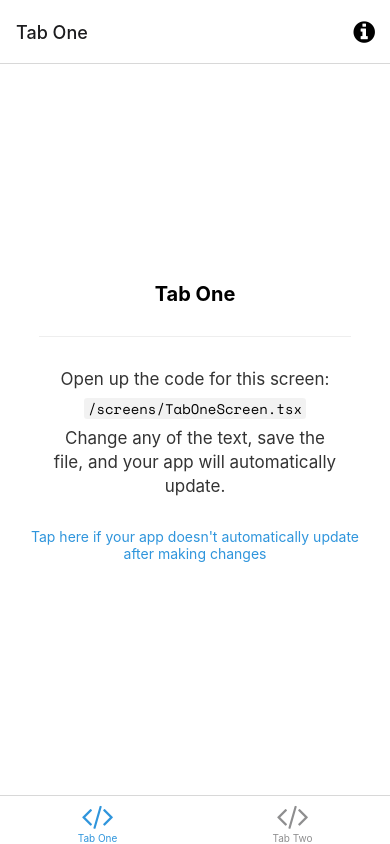
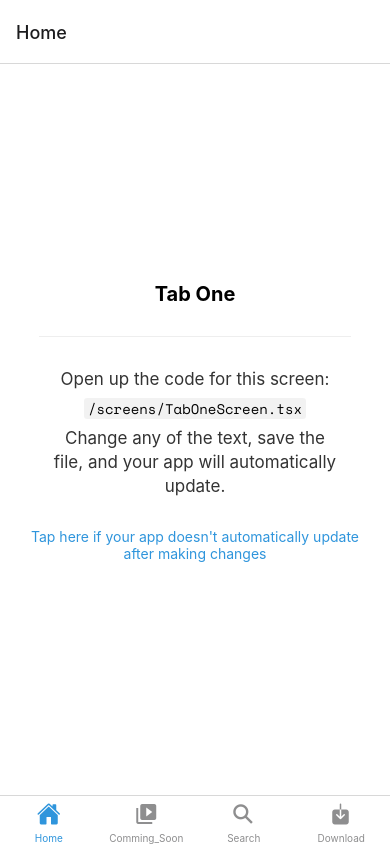
Before and after one commit to NhutHuynhiOSDev-hub/NetflixClone-ReactNative, a React Native app in the folder Netflixt-Clone/: screen /Home in a window 390 px wide. Built offline with nearby package versions, Linux system fonts and the light colour scheme; what expo-linking would draw is missing.

Commit message:
add tabbar & update tabbar icons

```diff
--- a/Netflixt-Clone/navigation/index.tsx
+++ b/Netflixt-Clone/navigation/index.tsx
@@ -3,27 +3,41 @@
  * https://reactnavigation.org/docs/getting-started
  *
  */
-import { FontAwesome } from '@expo/vector-icons';
-import { createBottomTabNavigator } from '@react-navigation/bottom-tabs';
-import { NavigationContainer, DefaultTheme, DarkTheme } from '@react-navigation/native';
-import { createNativeStackNavigator } from '@react-navigation/native-stack';
-import * as React from 'react';
-import { ColorSchemeName, Pressable } from 'react-native';
+import { Ionicons, MaterialCommunityIcons } from "@expo/vector-icons";
+import { FontAwesome } from "@expo/vector-icons";
+import { createBottomTabNavigator } from "@react-navigation/bottom-tabs";
+import {
+  NavigationContainer,
+  DefaultTheme,
+  DarkTheme,
+} from "@react-navigation/native";
+import { createNativeStackNavigator } from "@react-navigation/native-stack";
+import * as React from "react";
+import { ColorSchemeName, Platform, Pressable } from "react-native";
 
-import Colors from '../constants/Colors';
-import useColorScheme from '../hooks/useColorScheme';
-import ModalScreen from '../screens/ModalScreen';
-import NotFoundScreen from '../screens/NotFoundScreen';
-import TabOneScreen from '../screens/TabOneScreen';
-import TabTwoScreen from '../screens/TabTwoScreen';
-import { RootStackParamList, RootTabParamList, RootTabScreenProps } from '../types';
-import LinkingConfiguration from './LinkingConfiguration';
+import Colors from "../constants/Colors";
+import useColorScheme from "../hooks/useColorScheme";
+import ModalScreen from "../screens/ModalScreen";
+import NotFoundScreen from "../screens/NotFoundScreen";
+import TabOneScreen from "../screens/TabOneScreen";
+import TabTwoScreen from "../screens/TabTwoScreen";
+import {
+  RootStackParamList,
+  RootTabParamList,
+  RootTabScreenProps,
+} from "../types";
+import LinkingConfiguration from "./LinkingConfiguration";
 
-export default function Navigation({ colorScheme }: { colorScheme: ColorSchemeName }) {
+export default function Navigation({
+  colorScheme,
+}: {
+  colorScheme: ColorSchemeName;
+}) {
   return (
     <NavigationContainer
       linking={LinkingConfiguration}
-      theme={colorScheme === 'dark' ? DarkTheme : DefaultTheme}>
+      theme={colorScheme === "dark" ? DarkTheme : DefaultTheme}
+    >
       <RootNavigator />
     </NavigationContainer>
   );
@@ -38,9 +52,17 @@ const Stack = createNativeStackNavigator<RootStackParamList>();
 function RootNavigator() {
   return (
     <Stack.Navigator>
-      <Stack.Screen name="Root" component={BottomTabNavigator} options={{ headerShown: false }} />
-      <Stack.Screen name="NotFound" component={NotFoundScreen} options={{ title: 'Oops!' }} />
-      <Stack.Group screenOptions={{ presentation: 'modal' }}>
+      <Stack.Screen
+        name="Root"
+        component={BottomTabNavigator}
+        options={{ headerShown: false }}
+      />
+      <Stack.Screen
+        name="NotFound"
+        component={NotFoundScreen}
+        options={{ title: "Oops!" }}
+      />
+      <Stack.Group screenOptions={{ presentation: "modal" }}>
         <Stack.Screen name="Modal" component={ModalScreen} />
       </Stack.Group>
     </Stack.Navigator>
@@ -58,38 +80,67 @@ function BottomTabNavigator() {
 
   return (
     <BottomTab.Navigator
-      initialRouteName="TabOne"
+      initialRouteName="Home"
       screenOptions={{
         tabBarActiveTintColor: Colors[colorScheme].tint,
-      }}>
+      }}
+    >
       <BottomTab.Screen
-        name="TabOne"
+        name="Home"
         component={TabOneScreen}
-        options={({ navigation }: RootTabScreenProps<'TabOne'>) => ({
-          title: 'Tab One',
-          tabBarIcon: ({ color }) => <TabBarIcon name="code" color={color} />,
-          headerRight: () => (
-            <Pressable
-              onPress={() => navigation.navigate('Modal')}
-              style={({ pressed }) => ({
-                opacity: pressed ? 0.5 : 1,
-              })}>
-              <FontAwesome
-                name="info-circle"
-                size={25}
-                color={Colors[colorScheme].text}
-                style={{ marginRight: 15 }}
-              />
-            </Pressable>
+        options={{
+          title: "Home",
+          tabBarIcon: ({ color }) => (
+            <Ionicons name="home" color={color} size={24} />
           ),
-        })}
+        }}
       />
       <BottomTab.Screen
-        name="TabTwo"
+        name="Comming_Soon"
         component={TabTwoScreen}
         options={{
-          title: 'Tab Two',
-          tabBarIcon: ({ color }) => <TabBarIcon name="code" color={color} />,
+          title: "Comming_Soon",
+          tabBarIcon: ({ color }) => (
+            <MaterialCommunityIcons
+              name="play-box-multiple"
+              color={color}
+              size={24}
+            />
+          ),
+        }}
+      />
+      <BottomTab.Screen
+        name="Search"
+        component={TabTwoScreen}
+        options={{
+          title: "Search",
+          tabBarIcon: ({ color }) => (
+            <Ionicons
+              name={
+                Platform.OS === "ios" ? "ios-search-sharp" : "md-search-sharp"
+              }
+              color={color}
+              size={24}
+            />
+          ),
+        }}
+      />
+      <BottomTab.Screen
+        name="Download"
+        component={TabTwoScreen}
+        options={{
+          title: "Download",
+          tabBarIcon: ({ color }) => (
+            <Ionicons
+              name={
+                Platform.OS === "ios"
+                  ? "ios-download"
+                  : "md-download"
+              }
+              color={color}
+              size={24}
+            />
+          ),
         }}
       />
     </BottomTab.Navigator>
@@ -100,7 +151,7 @@ function BottomTabNavigator() {
  * You can explore the built-in icon families and icons on the web at https://icons.expo.fyi/
  */
 function TabBarIcon(props: {
-  name: React.ComponentProps<typeof FontAwesome>['name'];
+  name: React.ComponentProps<typeof FontAwesome>["name"];
   color: string;
 }) {
   return <FontAwesome size={30} style={{ marginBottom: -3 }} {...props} />;
--- a/Netflixt-Clone/types.tsx
+++ b/Netflixt-Clone/types.tsx
@@ -25,8 +25,10 @@ export type RootStackScreenProps<Screen extends keyof RootStackParamList> = Nati
 >;
 
 export type RootTabParamList = {
-  TabOne: undefined;
-  TabTwo: undefined;
+  Home: undefined;
+  Search: undefined;
+  Download: undefined;
+  Comming_Soon: undefined;
 };
 
 export type RootTabScreenProps<Screen extends keyof RootTabParamList> = CompositeScreenProps<
```
